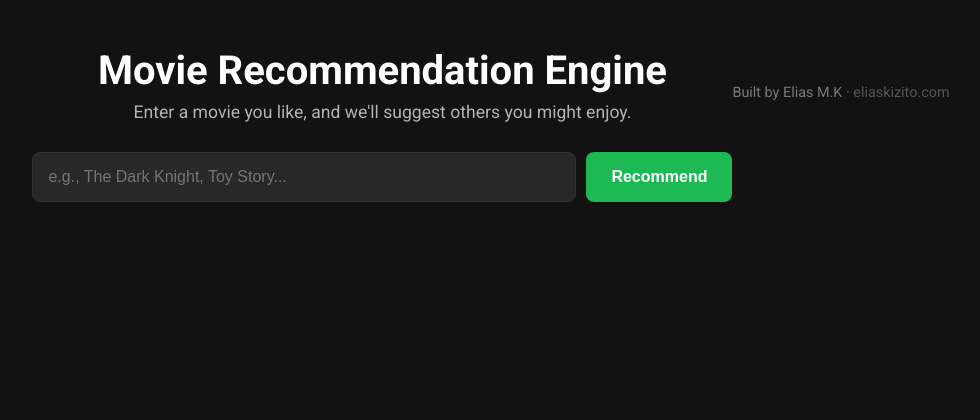
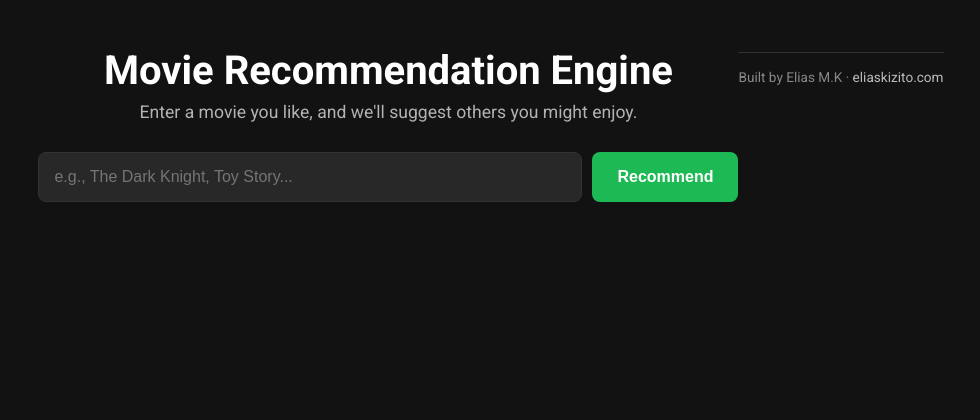
Before and after one commit to eliasmukasa/movie-recommender, a Flask app: page / in a window 1280 px wide. Shown: the top 420 px of the page, without its empty margins (149-1129 px from the left). Run offline with Flask 3, Linux system fonts and the light colour scheme.

Commit message:
footer fix

```diff
--- a/templates/index.html
+++ b/templates/index.html
@@ -27,12 +27,12 @@
         <div id="results-container">
             <!-- This will be populated by our JavaScript -->
         </div>
-    </div>
+</div>
 
     <!-- Link to our JavaScript file at the end of the body -->
     <script src="/static/script.js"></script>
-    <footer style="margin-top: 4rem; text-align: center; font-size: 0.9rem; color: #777;">
-        Built by Elias M.K  &middot; <a href="https://eliaskizito.com" target="_blank" style="color: #555; text-decoration: none;">eliaskizito.com</a>
-    </footer>
+<footer style="margin-top: 2rem; padding-top: 1rem; border-top: 1px solid #333; text-align: center; font-size: 0.85rem; color: #888;">
+    Built by Elias M.K · <a href="https://eliaskizito.com" target="_blank" style="color: #bbb; text-decoration: none;">eliaskizito.com</a>
+</footer>
 </body>
 </html>
```
